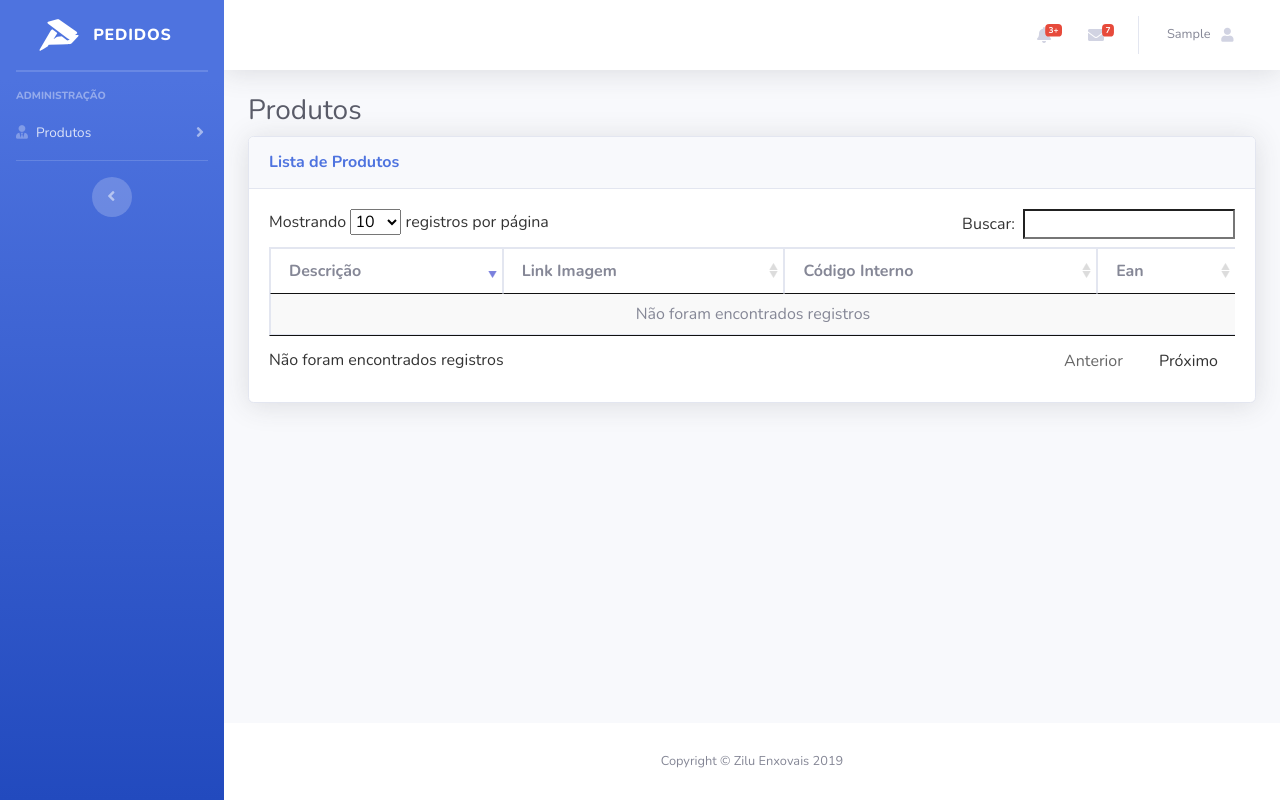
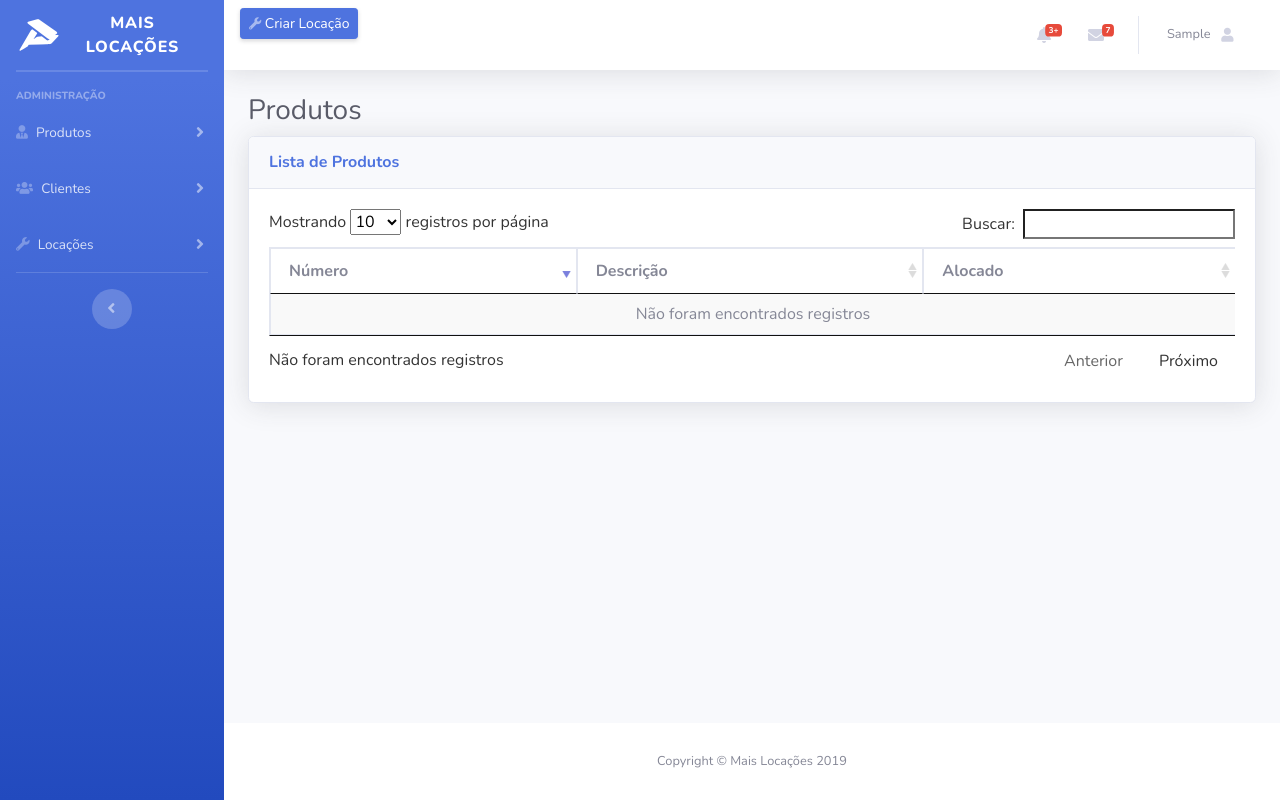
Before and after one commit to elciorodrigo/base, a Django app: page /product-list in a window 1280 px wide. Run offline with Django 3.2, Linux system fonts and the light colour scheme; the visitor is signed in with stand-in values (Sample User, id 1); data that the repository does not hold is empty; some libraries are stand-ins or nearby versions.

Commit message:
initial commit

```diff
--- a/app/templates/app/base.html
+++ b/app/templates/app/base.html
@@ -11,7 +11,7 @@
   <meta name="description" content="">
   <meta name="author" content="">
 
-  <title>Zilu Enxovais</title>
+  <title>Mais Locações</title>
 
   <!-- Custom fonts for this template-->
   <link href="{% static 'app/vendor/fontawesome-free/css/all.min.css'%}" rel="stylesheet" type="text/css">
@@ -40,7 +40,7 @@
         <div class="sidebar-brand-icon rotate-n-15">
           <i class="fab fa-accusoft"></i>
         </div>
-        <div class="sidebar-brand-text mx-3">Pedidos<sup></sup></div>
+        <div class="sidebar-brand-text mx-3">Mais Locações<sup></sup></div>
       </a>
 
       <!-- Divider -->
@@ -78,7 +78,7 @@
       </li>
 
 
-      <!-- <li class="nav-item">
+      <li class="nav-item">
         <a class="nav-link collapsed" href="#" data-toggle="collapse" data-target="#customers" aria-expanded="true"
           aria-controls="collapseTwo">
           <i class="fas fa-users"></i>
@@ -91,7 +91,7 @@
             <a class="collapse-item" href="/customer-list">Listar</a>
           </div>
         </div>
-      </li> -->
+      </li>
 
 
       <!-- <li class="nav-item">
@@ -110,21 +110,21 @@
         </div>
       </li> -->
 
-      <!-- <li class="nav-item">
+      <li class="nav-item">
         <a class="nav-link collapsed" href="#" data-toggle="collapse" data-target="#work" aria-expanded="true"
           aria-controls="collapseTwo">
 
           <i class="fas fa-wrench"></i>
-          <span>Obras</span>
-        </a> -->
-        <!-- <div id="work" class="collapse" aria-labelledby="headingTwo" data-parent="#accordionSidebar">
+          <span>Locações</span>
+        </a>
+        <div id="work" class="collapse" aria-labelledby="headingTwo" data-parent="#accordionSidebar">
           <div class="bg-white py-2 collapse-inner rounded">
-            <h6 class="collapse-header">GESTÃO DE OBRAS</h6>
-            <a class="collapse-item" href="/work/">Abertura de Obra</a>
-            <a class="collapse-item" href="/work-list">Listar Obras</a>
+            <h6 class="collapse-header">Gestão de Locações</h6>
+            <a class="collapse-item" href="/work/">Criar Locações</a>
+            <a class="collapse-item" href="/work-list">Listar Locações</a>
           </div>
-        </div> -->
-      <!-- </li> -->
+        </div>
+       </li>
 
       <!-- <li class="nav-item">
         <a class="nav-link collapsed" href="#" data-toggle="collapse" data-target="#media" aria-expanded="true"
@@ -313,11 +313,11 @@
           </button>
 
 
-              <!-- <div class="d-sm-flex align-items-center justify-content-between mb-4">
+              <div class="d-sm-flex align-items-center justify-content-between mb-4">
                 <h1 class="h3 mb-0 text-gray-800"></h1>
                 <a href="/work/" class="d-none d-sm-inline-block btn btn-sm btn-primary shadow-sm"><i
-                    class="fas fa-wrench fa-sm text-white-50"></i> Abertura de Obra</a>
-              </div> -->
+                    class="fas fa-wrench fa-sm text-white-50"></i> Criar Locação</a>
+              </div>
 
 
 
@@ -350,7 +350,7 @@
                   <div class="input-group">
 
                       <button class="btn btn-primary text-center" type="submit">
-                        <i class="fas fa-wrench fa-sm text-white-50"> Abertura de Obra</i>
+                        <i class="fas fa-wrench fa-sm text-white-50"> Criar Locação</i>
                       </button>
                   </div>
                 </form>
@@ -520,7 +520,7 @@
         <footer class="sticky-footer bg-white">
           <div class="container my-auto">
             <div class="copyright text-center my-auto">
-              <span>Copyright &copy; Zilu Enxovais 2019</span>
+              <span>Copyright &copy; Mais Locações 2019</span>
             </div>
           </div>
         </footer>
--- a/app/templates/app/login.html
+++ b/app/templates/app/login.html
@@ -10,7 +10,7 @@
   <meta name="description" content="">
   <meta name="author" content="">
 
-  <title>Pedidos Borda Bordados</title>
+  <title>Mais Locações</title>
 
   <!-- Custom fonts for this template-->
   <link href="{% static 'app/vendor/fontawesome-free/css/all.min.css'%}" rel="stylesheet" type="text/css">
@@ -46,7 +46,7 @@
                   <form class="user" action="login" method="POST">
                       {% csrf_token %}
                     <div class="form-group ">
-                      <input type="text" class="form-control text-center" name="user" id="user" placeholder="usuário">
+                      <input type="text" class="form-control text-center" name="user" id="user" placeholder="Login">
                     </div>
                     <div class="form-group">
                       <input type="password" class="form-control  text-center" name="pass" id="pass" placeholder="Password">
@@ -54,7 +54,7 @@
                     <button type="submit" class="btn btn-primary btn-user btn-block">Entrar</button>
                     <hr>
                   </form>
-                  <p class="mt-5 mb-3 text-muted text-center">Zilu Enxovais &copy; 2019</p>
+                  <p class="mt-5 mb-3 text-muted text-center">Mais Locações &copy; 2019</p>
                 </div>
               </div>
             </div>
--- a/crm/controller.py
+++ b/crm/controller.py
@@ -4,25 +4,30 @@ from .models import Employee, Position, Customer, Tools, Media, Work, Product
 from .util import remage
 from django.contrib.auth.models import User
 from datetime import datetime
+from decimal import Decimal
 
 
 def set_product(product_dict):
     product_id = product_dict.get('product_id')
+    num = product_dict.get('num')
     desc = product_dict.get('desc')
-    url = product_dict.get('url')
-    cod_in = product_dict.get('cod_in')
-    ean = product_dict.get('ean')
-    print('teste')
+    price = transformeDecimal(product_dict.get('price',''))
+    comp = transformeDecimal(product_dict.get('comp',''))
+    alt = transformeDecimal(product_dict.get('alt',''))
+    larg = transformeDecimal(product_dict.get('larg',''))
+    obs = product_dict.get('obs')
+
     if product_id:
         product = Product.objects.filter(id=product_id)
         if product:
-            product.update(desc = desc,url = url,cod_in = cod_in,ean = ean)
+            product.update(num = num, desc = desc, price = price, comp = comp, alt = alt, larg = larg, obs = obs)
             product = product.get()
             return product
-    product = Product.objects.create(desc = desc,url = url,cod_in = cod_in,ean = ean)
+    product = Product.objects.create(num = num, desc = desc, price = price, comp = comp, alt = alt, larg = larg, obs = obs)
     return product
 
-
+def transformeDecimal(value):
+    return value.replace('.','').replace('.','').replace(',','.')
 
 def set_employee(employee_dict):
     first_name = employee_dict.get('first_name')
--- a/crm/templates/customer.html
+++ b/crm/templates/customer.html
@@ -22,8 +22,8 @@
               </div>
               <div class="form-group row">
                 <div class="col-sm-3 mb-3 mb-sm-0">
-                  <input type="text" class="form-control text-center" id="state_registration" name="state_registration" data-toggle="tooltip" title="I.E"
-                    placeholder="I.E" value="{{ customer.state_registration }}">
+                  <input type="text" class="form-control text-center cpf" id="state_registration" name="state_registration" data-toggle="tooltip" title="I.E"
+                    placeholder="CPF" value="{{ customer.state_registration }}">
                 </div>
                 <div class="col-sm-3 mb-3 mb-sm-0">
                   <input type="text" class="form-control text-center cnpj" id="cnpj" name="cnpj" data-toggle="tooltip" title="CNPJ"
--- a/crm/templates/product-list.html
+++ b/crm/templates/product-list.html
@@ -18,21 +18,19 @@
         <table class="table table-bordered display responsive nowrap" id="my_table" width="100%" cellspacing="0">
           <thead>
             <tr >
+              <th>Número</th>
               <th>Descrição</th>
-              <th>Link Imagem</th>
-              <th>Código Interno</th>
-              <th>Ean</th>
+              <th>Alocado</th>
             </tr>
           </thead>
           <tbody>
             {% for p in product %}
             <tr>
-              <td><a href='../products/{{ emp.id }}'>{{ p.desc }}</a></td>
-              <td><a href='{{p.url}}'  target='_blank'>Visualizar</a></td>
+              <td><a href='../product/{{p.id}}'>{{ p.num }}</a></td>
+              <td>{{ p.desc }}</a></td>
               <!--<td class="cpf">{{ emp.cpf }}</td>-->
               <!--<td class="rg">{{ emp.rg }}</td>-->
-              <td>{{ p.cod_in }}</td>
-              <td>{{ p.ean }}</td>
+              <td></td>
             </tr>
             {% endfor %}
           </tbody>
--- a/crm/templates/work-list.html
+++ b/crm/templates/work-list.html
@@ -19,8 +19,8 @@
           <thead>
             <tr >
               <th>CLIENTE</th>
-              <th>Nº OBRA</th>
-              <th>DESCRIPTION</th>
+              <th>lOCAÇÃO</th>
+              <th>Descrição</th>
               <th>SITUAÇÃO</th>
               <th>PREVISÃO INÍCIO</th>
               <th>PREVISÃO FIM</th>
--- a/crm/urls.py
+++ b/crm/urls.py
@@ -11,10 +11,10 @@ urlpatterns = [
     # path('employee/get_free/', views.get_free_employee, name='get_free_employee'),
 
 
-    # path('customer/<slug:customer_id>', views.customer, name='get_customer'),
-    # path('customer/', views.customer, name='customer'),
-    # path('customer-list', views.customer_list, name='customer_list'),
-    # path('customer/notes/submit', views.set_notes, name='set_notes'),
+    path('customer/<slug:customer_id>', views.customer, name='get_customer'),
+    path('customer/', views.customer, name='customer'),
+    path('customer-list', views.customer_list, name='customer_list'),
+    #path('customer/notes/submit', views.set_notes, name='set_notes'),
 
     # path('tools/<slug:tools_id>', views.tools, name='get_tools'),
     # path('tools/', views.tools, name='tools'),
@@ -23,8 +23,8 @@ urlpatterns = [
     # path('media/<slug:media_id>', views.media, name='get_tools'),
     # path('media/', views.media, name='media'),
 
-    # path('work/', views.work, name='work'),
-    # path('work/<slug:work_id>', views.work, name='get_work'),
-    # path('work-list', views.work_list, name='work_list'),
-    # path('work/employees/submit', views.set_work_employees, name='set_work_employess'),
+    path('work/', views.work, name='work'),
+    path('work/<slug:work_id>', views.work, name='get_work'),
+    path('work-list', views.work_list, name='work_list'),
+    path('work/employees/submit', views.set_work_employees, name='set_work_employess'),
 ]
--- a/crm/views.py
+++ b/crm/views.py
@@ -18,8 +18,10 @@ def product(request, product_id=False):
         return HttpResponseRedirect(redirect_url)
     elif request.method == 'GET':
         if product_id:
+            print('asdhafuihfdauihfdasf' + product_id)
             try:
                 product = Product.objects.get(id=product_id)
+                print(product)
                 response['product'] = product
             except ObjectDoesNotExist:
                 return render(request, 'app/404.html', {})
```
Also changed, not shown: admin/settings.py (+9 -9 lines), crm/models.py (+6 -4 lines), crm/templates/product.html (+25 -13 lines), crm/templates/work.html (+10 -10 lines), crm/migrations/0006_auto_20191029_2127.py (added), crm/migrations/0007_product_obs.py (added), crm/migrations/0008_auto_20191029_2218.py (added).
